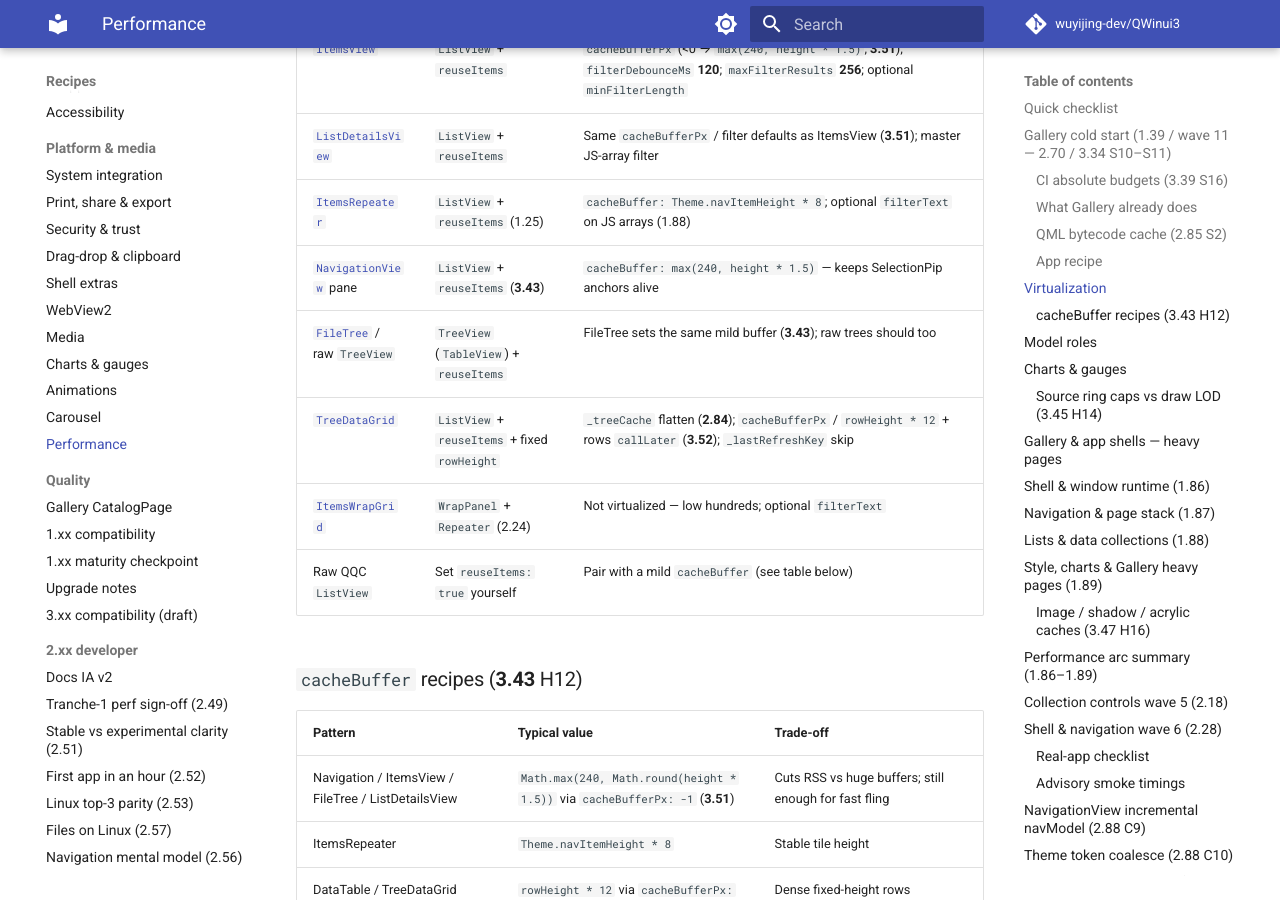
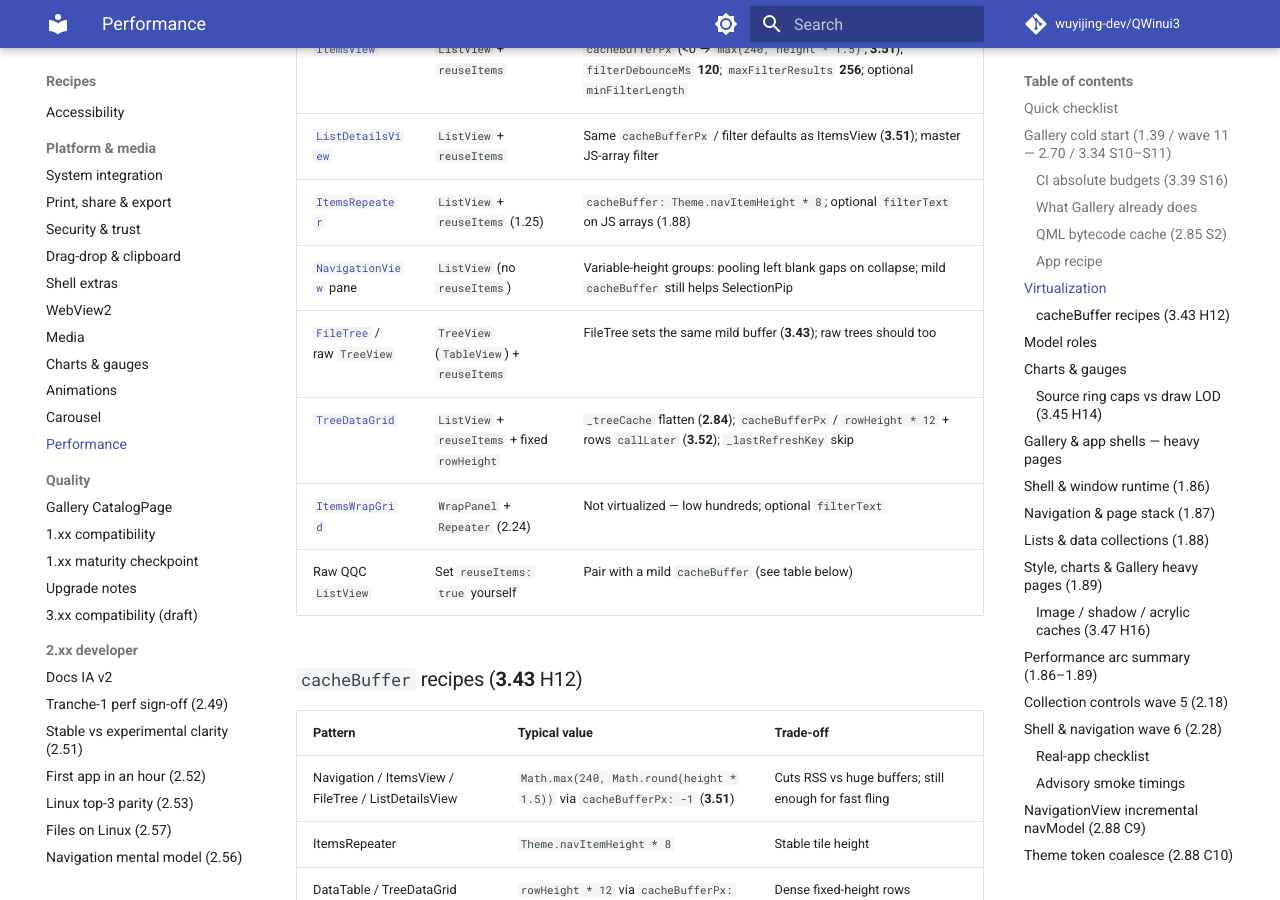
Before and after one commit to wuyijing-dev/QWinui3, an MkDocs documentation site: the page built from docs/performance.md, in a window 1280 px wide and 900 px high, scrolled down 5802 px. Built offline with MkDocs 1.6.1 and Material for MkDocs 9.7.7, drawn with Linux system fonts in a browser that asks for light colours; comment, search, counter and statistics services are not loaded.

Commit message:
Fix NavigationView pane blank gap after collapsing large groups (disable reuseItems + forceLayout).

```diff
--- a/docs/performance.md
+++ b/docs/performance.md
@@ -148,7 +148,7 @@ Do **not** `import` every page type into `Main.qml` — that forces compile at s
 | [`ItemsView`](components/ItemsView.md) | `ListView` + `reuseItems` | `cacheBufferPx` (<0 → `max(240, height * 1.5)`, **3.51**); `filterDebounceMs` **120**; `maxFilterResults` **256**; optional `minFilterLength` |
 | [`ListDetailsView`](components/ListDetailsView.md) | `ListView` + `reuseItems` | Same `cacheBufferPx` / filter defaults as ItemsView (**3.51**); master JS-array filter |
 | [`ItemsRepeater`](components/ItemsRepeater.md) | `ListView` + `reuseItems` (1.25) | `cacheBuffer: Theme.navItemHeight * 8`; optional `filterText` on JS arrays (1.88) |
-| [`NavigationView`](components/NavigationView.md) pane | `ListView` + `reuseItems` (**3.43**) | `cacheBuffer: max(240, height * 1.5)` — keeps SelectionPip anchors alive |
+| [`NavigationView`](components/NavigationView.md) pane | `ListView` (no `reuseItems`) | Variable-height groups: pooling left blank gaps on collapse; mild `cacheBuffer` still helps SelectionPip |
 | [`FileTree`](components/FileTree.md) / raw `TreeView` | `TreeView` (`TableView`) + `reuseItems` | FileTree sets the same mild buffer (**3.43**); raw trees should too |
 | [`TreeDataGrid`](components/TreeDataGrid.md) | `ListView` + `reuseItems` + fixed `rowHeight` | `_treeCache` flatten (**2.84**); `cacheBufferPx` / `rowHeight * 12` + rows `callLater` (**3.52**); `_lastRefreshKey` skip |
 | [`ItemsWrapGrid`](components/ItemsWrapGrid.md) | `WrapPanel` + `Repeater` (2.24) | Not virtualized — low hundreds; optional `filterText` |
```
Also changed, not shown: docs/checkpoint-390.md (+1 -1 lines), docs/components/NavigationView.md (+1 -1 lines), 1 other file.
